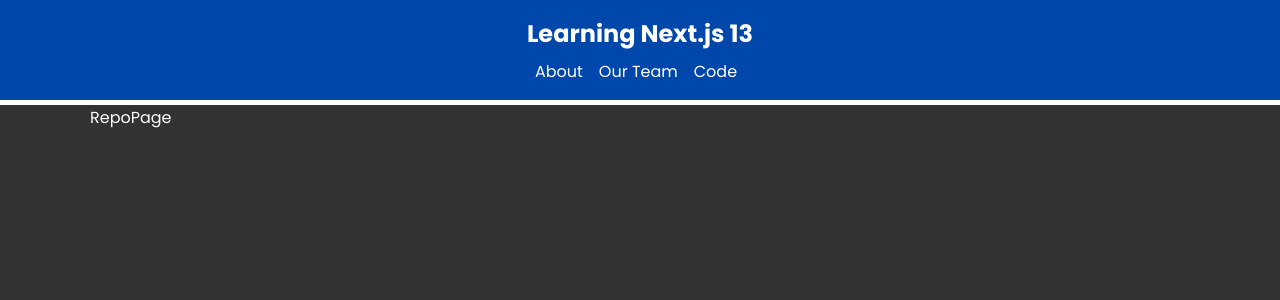
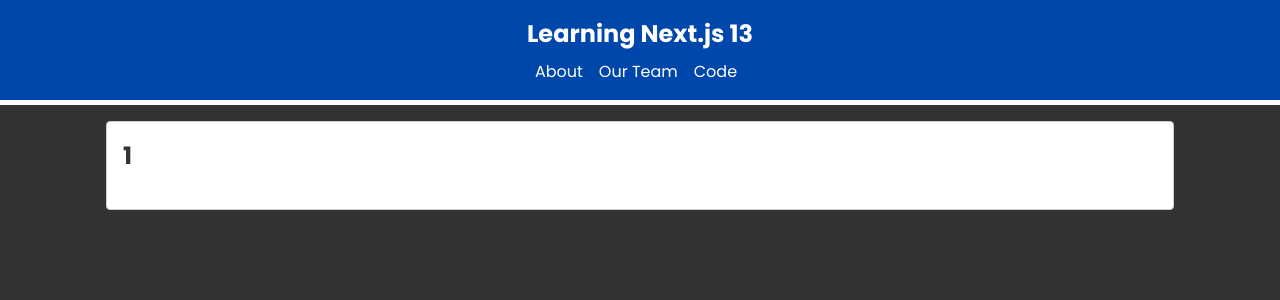
Before and after one commit to markpackham/next_js13_learn, a Next.js app: page /code/repos/1 in a window 1280 px wide. Shown: the top 300 px of the page. Built offline with nearby package versions, Linux system fonts and the light colour scheme.

Commit message:
output specific repo name
https://youtu.be/Y6KDk5iyrYE?t=2171

```diff
--- a/app/code/repos/[name]/page.jsx
+++ b/app/code/repos/[name]/page.jsx
@@ -1,4 +1,8 @@
-const RepoPage = () => {
-  return <div>RepoPage</div>;
+const RepoPage = ({ params }) => {
+  return (
+    <div className="card">
+      <h2>{params.name}</h2>
+    </div>
+  );
 };
 export default RepoPage;
```
